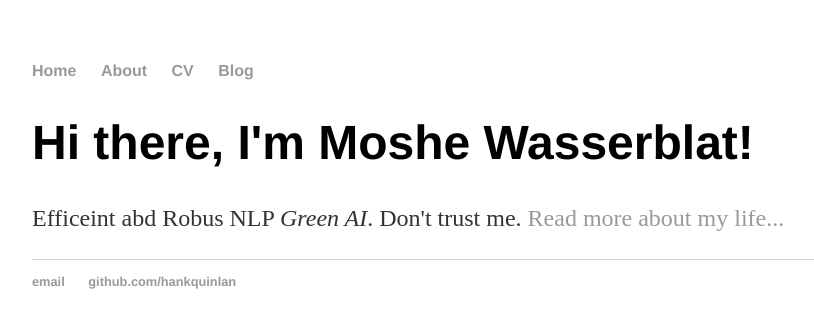
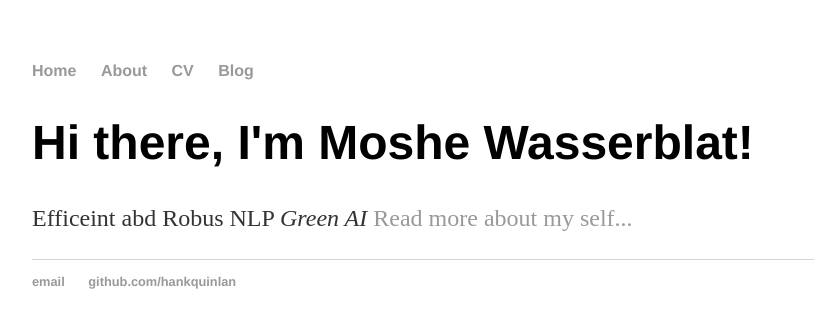
Before and after one commit to MosheWasserb/MosheWasserb.github.io, a Jekyll site: the page built from index.html, in a window 1280 px wide. Shown: the top 328 px of the page, without its empty margins (160-974 px from the left). Built offline with Jekyll 4.4.1, drawn with Linux system fonts in a browser that asks for light colours.

Commit message:
Update index.html

```diff
--- a/index.html
+++ b/index.html
@@ -5,5 +5,5 @@ title: Moshe Wasserblat
 
 		<div class="blurb">
 			<h1>Hi there, I'm Moshe Wasserblat!</h1>
-			<p>Efficeint abd Robus NLP <em>Green AI</em>. Don't trust me. <a href="/about">Read more about my life...</a></p>
+			<p>Efficeint abd Robus NLP <em>Green AI</em> <a href="/about">Read more about my self...</a></p>
 		</div>
```
